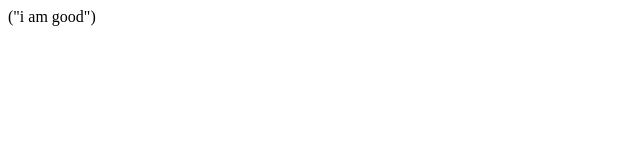
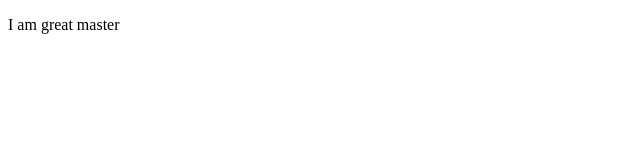
Before and after one commit to rajaramnivas/blaster, a plain HTML site: page index.html in a window 1280 px wide. Shown: the whole page, without its empty margins (0-640 px from the left). Drawn offline with Linux system fonts and the light colour scheme.

Commit message:
Update index.html

```diff
--- a/index.html
+++ b/index.html
@@ -7,7 +7,7 @@
     <title>Document</title>
 </head>
 <body>
-    ("i am good")
+    <p>I am great master</p>
 
 </body>
 </html>
```
